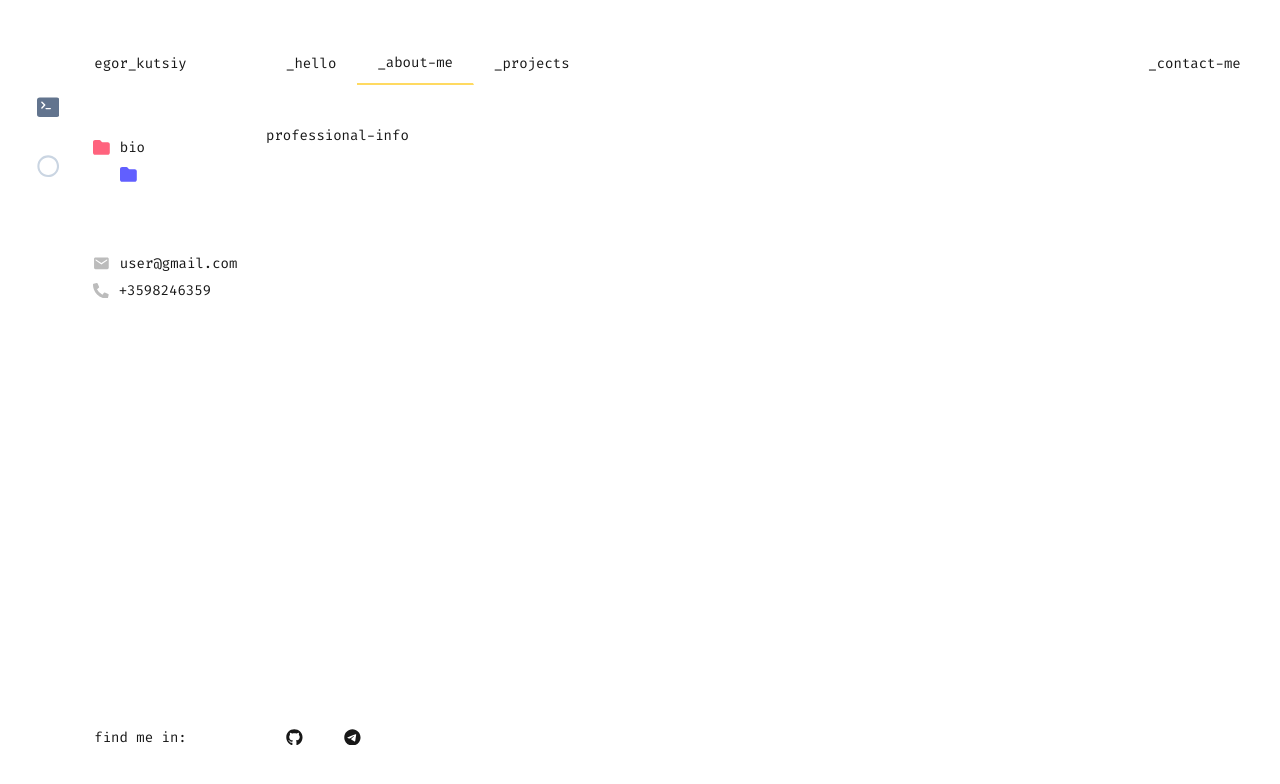
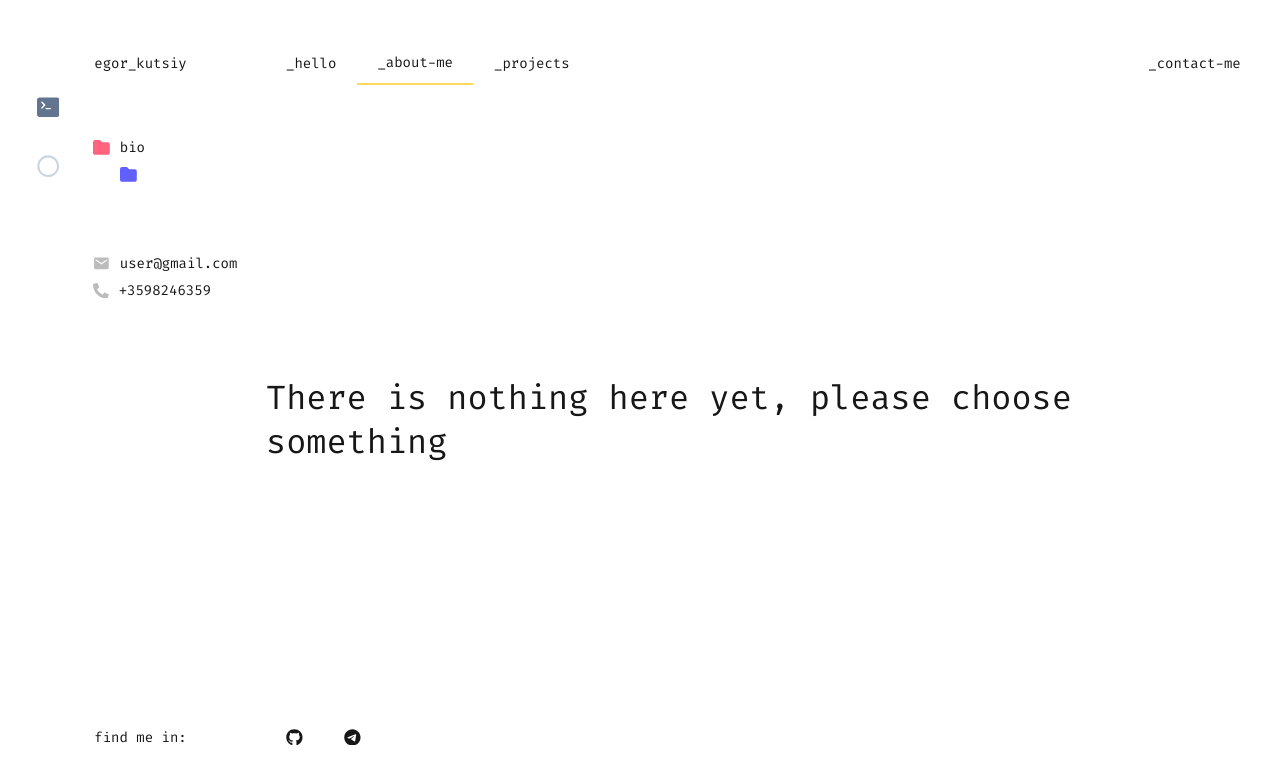
Before and after one commit to Kutsiy/NxWedApp, a Next.js app: page /about/personal-info in a window 1280 px wide. Shown: the top 784 px of the page. Built offline with nearby package versions, Linux system fonts and the light colour scheme.

Commit message:
feat: added about store

```diff
--- a/src/app/about/page.module.scss
+++ b/src/app/about/page.module.scss
@@ -34,8 +34,13 @@
 
     &_top {
       width: 100%;
-      height: 40px;
+      min-height: 40px;
       border-bottom: var(--glass-border);
+    }
+
+    &_block {
+      width: 100%;
+      height: 100%;
     }
   }
 
@@ -55,3 +60,12 @@
     flex-direction: column;
   }
 }
+
+.wrapper {
+  width: 100%;
+  height: 100%;
+  display: flex;
+  justify-content: center;
+  align-items: center;
+  font-size: 3rem;
+}
--- a/src/app/about/personal-info/page.tsx
+++ b/src/app/about/personal-info/page.tsx
@@ -1,7 +1,12 @@
 import { NextPage } from "next";
+import styles from "./../page.module.scss";
 
 const Page: NextPage = ({}) => {
-  return <div>professional-info</div>;
+  return (
+    <div className={styles.wrapper}>
+      There is nothing here yet, please choose something
+    </div>
+  );
 };
 
 export default Page;
--- a/src/components/wrapper/wrapper.tsx
+++ b/src/components/wrapper/wrapper.tsx
@@ -7,6 +7,7 @@ import Footer from "@/components/footer/footer";
 import { useHeaderStore } from "@/stores/header/header-store-provider";
 import Menu from "../menu/menu";
 import styles from "./wrapper.module.scss";
+import { AboutStoreProvider } from "../../stores/about/about-store-provider";
 
 function Wrapper({ children }: { children: ReactNode }) {
   const menuIsOpen = useHeaderStore((state) => state.isOpen);
@@ -15,7 +16,9 @@ function Wrapper({ children }: { children: ReactNode }) {
     <Main>
       <Header />
       <main className={styles.content}>
-        {menuIsOpen ? <Menu></Menu> : children}
+        <AboutStoreProvider>
+          {menuIsOpen ? <Menu></Menu> : children}
+        </AboutStoreProvider>
       </main>
       <Footer />
     </Main>
--- /dev/null
+++ b/src/stores/about/about-store-provider.tsx
@@ -0,0 +1,37 @@
+"use client";
+
+import { type ReactNode, createContext, useRef, useContext } from "react";
+import { useStore } from "zustand";
+
+import { type AboutStore, createAboutStore } from "./about-store";
+
+export type AboutStoreApi = ReturnType<typeof createAboutStore>;
+
+export const AboutStoreContext = createContext<AboutStoreApi | undefined>(
+  undefined
+);
+
+export interface AboutStoreProviderProps {
+  children: ReactNode;
+}
+
+export const AboutStoreProvider = ({ children }: AboutStoreProviderProps) => {
+  const storeRef = useRef<AboutStoreApi | null>(null);
+  if (storeRef.current === null) {
+    storeRef.current = createAboutStore();
+  }
+
+  return (
+    <AboutStoreContext.Provider value={storeRef.current}>
+      {children}
+    </AboutStoreContext.Provider>
+  );
+};
+
+export const useAboutStore = <T,>(selector: (store: AboutStore) => T) => {
+  const headerStoreContext = useContext(AboutStoreContext);
+  if (!headerStoreContext) {
+    throw new Error(`useHeaderStore must be used within StoreProvider`);
+  }
+  return useStore(headerStoreContext, selector);
+};
--- /dev/null
+++ b/src/stores/about/about-store.ts
@@ -0,0 +1,48 @@
+import { devtools } from "zustand/middleware";
+import { createStore } from "zustand/vanilla";
+
+export type AboutState = {
+  professionalInfo: string[];
+  personalInfo: string[];
+};
+
+export type AboutActions = {
+  addToProfessional: (value: string) => void;
+  addToPersonal: (value: string) => void;
+  deleteFromProfessional: (value: string) => void;
+  deleteFromPersonal: (value: string) => void;
+  cleanProfessional: () => void;
+  cleanPersonal: () => void;
+};
+
+export type AboutStore = AboutState & AboutActions;
+
+export const defaultAboutStore: AboutState = {
+  professionalInfo: [],
+  personalInfo: [],
+};
+
+export const createAboutStore = (initState: AboutState = defaultAboutStore) =>
+  createStore<AboutStore>()(
+    devtools((set) => ({
+      ...initState,
+      addToProfessional: (value) =>
+        set((state) => ({
+          professionalInfo: [...state.professionalInfo, value],
+        })),
+      addToPersonal: (value) =>
+        set((state) => ({ personalInfo: [...state.personalInfo, value] })),
+      deleteFromProfessional: (value) =>
+        set((state) => ({
+          professionalInfo: [
+            ...state.professionalInfo.filter((val) => val !== value),
+          ],
+        })),
+      deleteFromPersonal: (value) =>
+        set((state) => ({
+          personalInfo: [...state.personalInfo.filter((val) => val !== value)],
+        })),
+      cleanProfessional: () => set(() => ({ professionalInfo: [] })),
+      cleanPersonal: () => set(() => ({ personalInfo: [] })),
+    }))
+  );
```
Also changed, not shown: src/app/about/professional-info/page.tsx (+6 -1 lines).
